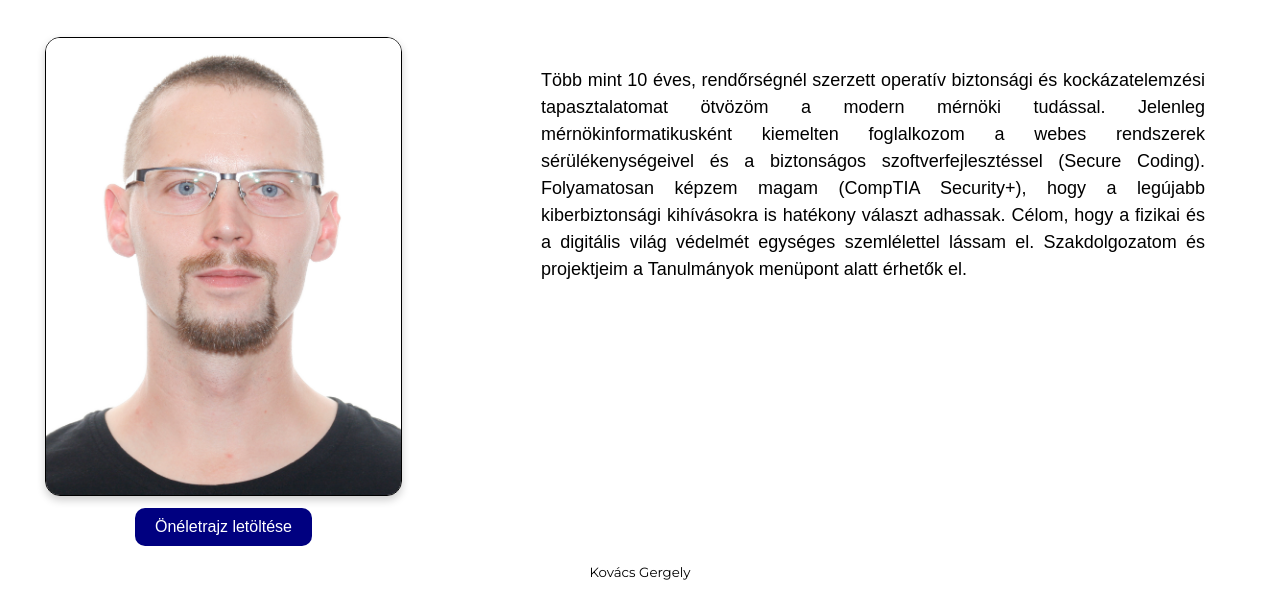
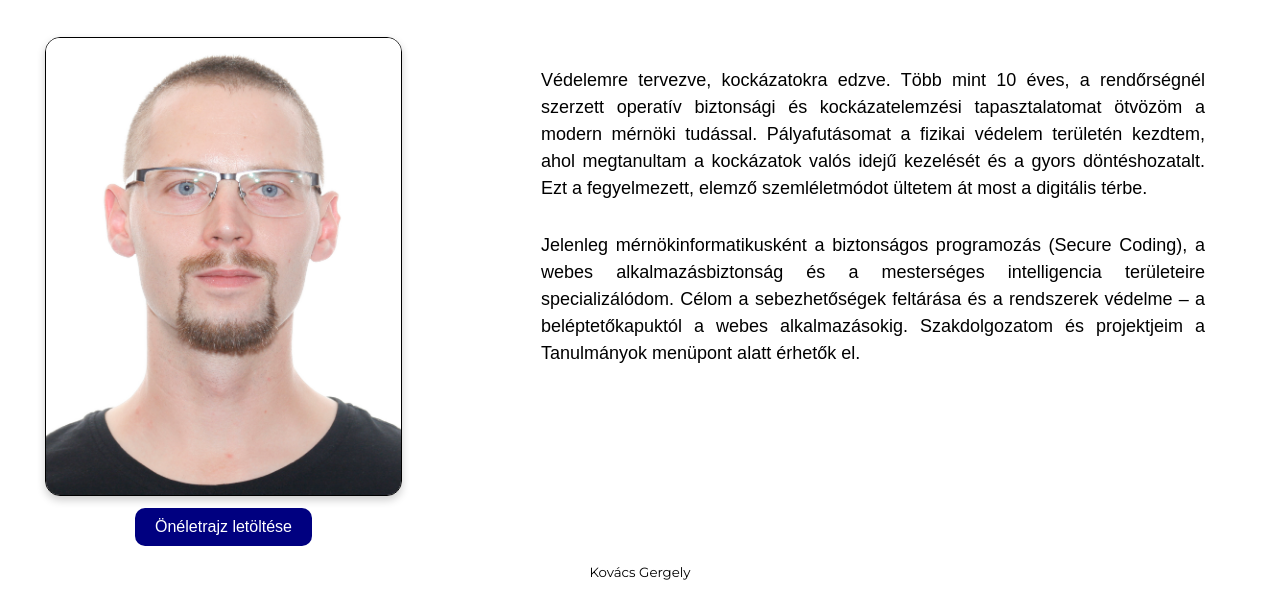
Before and after one commit to kovacsgergely22/kovacsgergely22.github.io, a plain HTML site: page index.html in a window 1280 px wide. Shown: the part 188-800 px from the top of the page. Drawn offline with Linux system fonts and the light colour scheme.

Commit message:
update - index.html

```diff
--- a/index.html
+++ b/index.html
@@ -108,12 +108,14 @@
       </p>
     </section>
     <section class="content">
-      <p>Több mint 10 éves, rendőrségnél szerzett operatív biztonsági és kockázatelemzési tapasztalatomat ötvözöm a
-        modern mérnöki tudással. Jelenleg mérnökinformatikusként kiemelten foglalkozom a webes rendszerek
-        sérülékenységeivel és a biztonságos szoftverfejlesztéssel (Secure Coding). Folyamatosan képzem magam (CompTIA Security+), hogy a
-        legújabb kiberbiztonsági kihívásokra is hatékony választ adhassak. Célom, hogy a fizikai és a
-        digitális világ védelmét egységes szemlélettel lássam el. Szakdolgozatom és projektjeim a Tanulmányok menüpont
-        alatt érhetők el.</p>
+      <p>Védelemre tervezve, kockázatokra edzve. Több mint 10 éves, a rendőrségnél szerzett operatív biztonsági és
+        kockázatelemzési tapasztalatomat ötvözöm a modern mérnöki tudással. Pályafutásomat a fizikai védelem területén
+        kezdtem, ahol megtanultam a kockázatok valós idejű kezelését és a gyors döntéshozatalt. Ezt a fegyelmezett,
+        elemző szemléletmódot ültetem át most a digitális térbe.</p>
+      <p>Jelenleg mérnökinformatikusként a biztonságos programozás (Secure Coding), a webes alkalmazásbiztonság és a
+        mesterséges intelligencia területeire specializálódom. Célom a sebezhetőségek feltárása és a rendszerek védelme
+        – a beléptetőkapuktól a webes alkalmazásokig. Szakdolgozatom és projektjeim a Tanulmányok menüpont alatt érhetők
+        el.</p>
     </section>
   </main>
   <footer>
```
